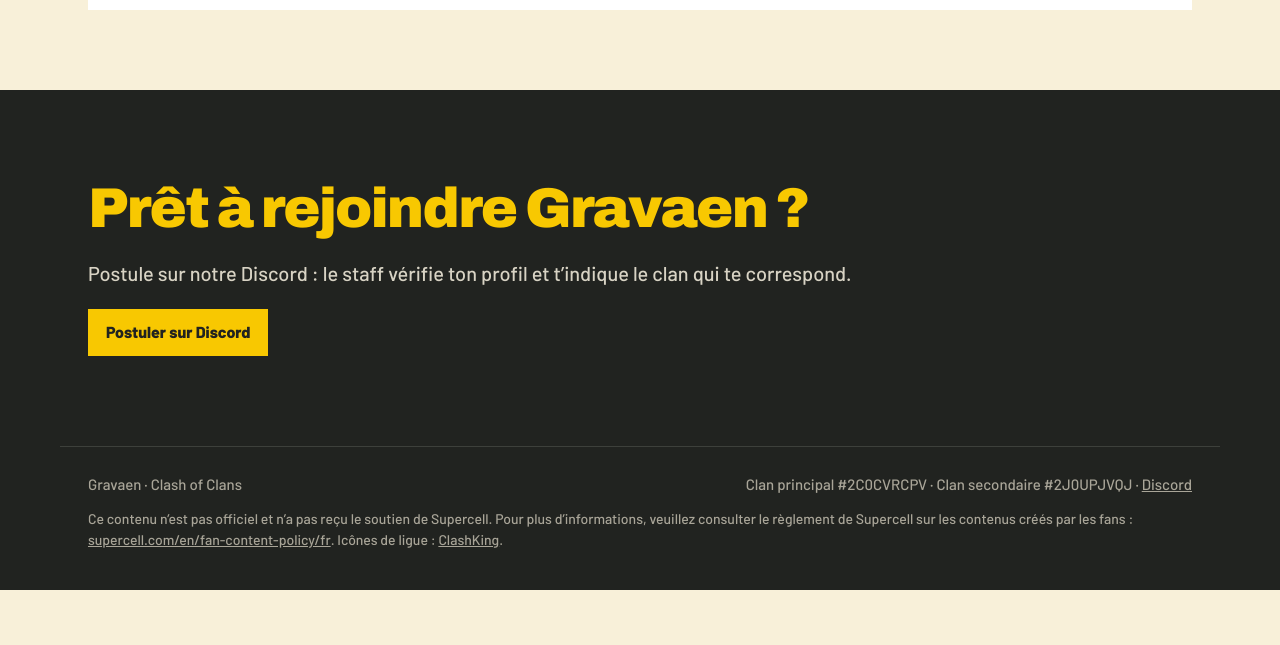
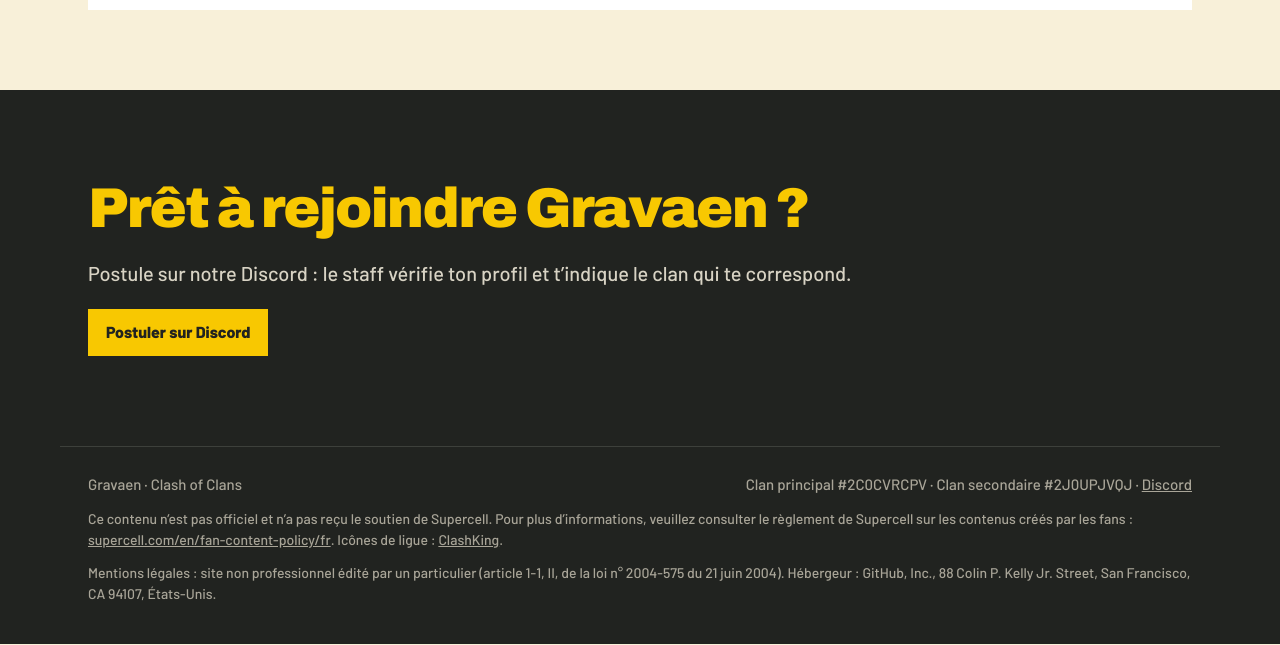
Before and after one commit to gravaen/coc, a plain HTML site: page index.html in a window 1280 px wide. Shown: the part 3570-4215 px from the top of the page. Before the commit the page ends 4161 px from the top, so only its background shows below. Drawn offline with Linux system fonts and the light colour scheme; no server answers.

Commit message:
Add files via upload

```diff
--- a/index.html
+++ b/index.html
@@ -662,7 +662,8 @@ html.js .sub-band .actions.rv{transition-delay:.3s}
  </div>
 </section>
 </main>
-<footer><div class="wrap"><span>Gravaen · Clash of Clans</span><span>Clan principal #2C0CVRCPV · Clan secondaire #2J0UPJVQJ · <a href="https://discord.gg/wRrx7tZnz" target="_blank" rel="noopener">Discord</a></span><p class="legal">Ce contenu n’est pas officiel et n’a pas reçu le soutien de Supercell. Pour plus d’informations, veuillez consulter le règlement de Supercell sur les contenus créés par les fans : <a href="https://supercell.com/en/fan-content-policy/fr/" target="_blank" rel="noopener">supercell.com/en/fan-content-policy/fr</a>. Icônes de ligue : <a href="https://github.com/ClashKingInc/ClashKingAssets" target="_blank" rel="noopener">ClashKing</a>.</p></div></footer>
+<footer><div class="wrap"><span>Gravaen · Clash of Clans</span><span>Clan principal #2C0CVRCPV · Clan secondaire #2J0UPJVQJ · <a href="https://discord.gg/wRrx7tZnz" target="_blank" rel="noopener">Discord</a></span><p class="legal">Ce contenu n’est pas officiel et n’a pas reçu le soutien de Supercell. Pour plus d’informations, veuillez consulter le règlement de Supercell sur les contenus créés par les fans : <a href="https://supercell.com/en/fan-content-policy/fr/" target="_blank" rel="noopener">supercell.com/en/fan-content-policy/fr</a>. Icônes de ligue : <a href="https://github.com/ClashKingInc/ClashKingAssets" target="_blank" rel="noopener">ClashKing</a>.</p>
+  <p class="legal">Mentions légales : site non professionnel édité par un particulier (article 1-1, II, de la loi n° 2004-575 du 21 juin 2004). Hébergeur : GitHub, Inc., 88 Colin P. Kelly Jr. Street, San Francisco, CA 94107, États-Unis.</p></div></footer>
 
 <script>
 const m=document.getElementById('menu'),l=document.getElementById('links'),mi=document.getElementById('mi');
```
